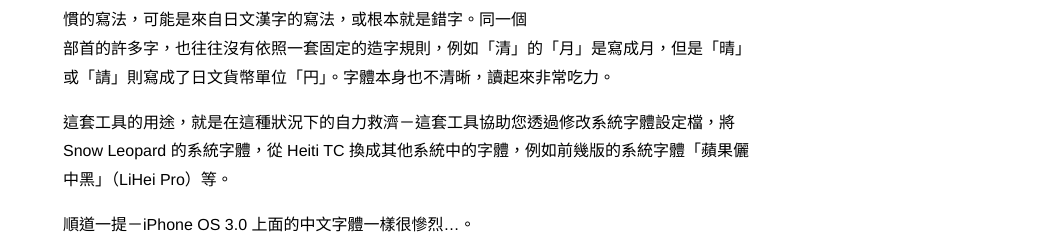
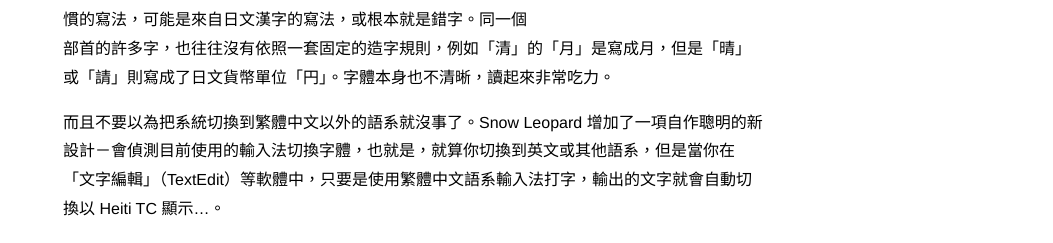
Before and after one commit to david50407/tcfail, a plain HTML site: page index.html in a window 1280 px wide. Shown: the part 685-928 px from the top of the page, without its empty margins (227-1280 px from the left). Drawn offline with Linux system fonts and the light colour scheme.

Commit message:
Updates content text.

```diff
--- a/index.html
+++ b/index.html
@@ -57,9 +57,8 @@
 
 	<p>Mac OS X 10.6 Snow Leopard 的預設中文字體－Heiti TC（或稱「黑體．繁」）可說是一場災難。如果你是麥金塔電腦中文語系的使用者，在您安裝了蘋果的最新的作業系統之後，大概第一件想要做的事情，就是趕快把這套字體換掉。－雖然正本清源的作法，是要求蘋果修正系統中字體的問題，在出貨之前也透過蘋果的 bug report 系統反應了，也跟新加坡那邊寫信了，但是蘋果就是已經拿這樣的東西出貨了。</p>
 	<p>Heiti TC 的問題包括：字體中有許多字根本不是標準或是在台灣習慣的寫法，可能是來自日文漢字的寫法，或根本就是錯字。同一個部首的許多字，也往往沒有依照一套固定的造字規則，例如「清」的「月」是寫成月，但是「晴」或「請」則寫成了日文貨幣單位「円」。字體本身也不清晰，讀起來非常吃力。</p>
-
+	<p>而且不要以為把系統切換到繁體中文以外的語系就沒事了。Snow Leopard 增加了一項自作聰明的新設計－會偵測目前使用的輸入法切換字體，也就是，就算你切換到英文或其他語系，但是當你在「文字編輯」（TextEdit）等軟體中，只要是使用繁體中文語系輸入法打字，輸出的文字就會自動切換以 Heiti TC 顯示…。</p>
 	<p>這套工具的用途，就是在這種狀況下的自力救濟－這套工具協助您透過修改系統字體設定檔，將 Snow Leopard 的系統字體，從 Heiti TC 換成其他系統中的字體，例如前幾版的系統字體「蘋果儷中黑」（LiHei Pro）等。</p>
-
 	<p>順道一提－iPhone OS 3.0 上面的中文字體一樣很慘烈…。</p>
 
 	<h2>系統需求</h2>
@@ -100,11 +99,8 @@
     <p>Snow Leopard 中文字體問題的背後，所隱藏的問題在於－許多的跨國企業就算有些好產品，但是就是會在某些地區市場上最需要、最關鍵的地方搞砸，例如以中文市場來說，就是字體與輸入法…等。而搞砸的原因不外乎，要不就是對這些地區的需求<b>不了解</b>，要不就是<b>不重視</b>。</p>
 
     <p>對抗「不了解」的方法就是讓對方聽到本土的聲音，例如，遇到這樣的問題，就直接去像是 <a href="http://bugreport.apple.com/">Apple bug report</a> 這些地方反應，去向<a href="http://www.apple.com/contact/">客服</a>反應，要多一些人去跟他們透過他們可以聽到的管道反應，而不是在自己的會員制論壇或是 BBS 上私下抱怨而已，能處理、解決您的問題的人，不見得會出沒在您出沒的地方。</p>
-
     <p>不讓他們聽到，Cupertino 那些人還會自以為讓日文、簡中、繁中都變成同一套黑體，不會有中日文混排字體粗細不一的問題，而自我感覺良好。</p>
-
     <p>對抗「不重視」的方法就是展現這塊市場的購買力。您可能會對自己有能力找到並使用盜版軟體，有能力破解 iPhone 或安裝 OSx86，而沾沾自喜洋洋得意，但是設身處地，你是廠商的話，一塊市場如果無利可圖，還會給予這塊市場多少的重視、花上多少心思？今天佔了便宜，換來的就是明天沒人為你服務。</p>
-
     <p>而不管怎樣，本土的需要，往往是本土的第三方開發者最知道，而如果你希望有人在本土市場上為你服務，這些人也需要經濟上的支持。不要期待什麼時候都會出現好心人幫你解決問題（尤其是免費的），你在 BBS 上說誰誰誰是好人的誇讚，又不能夠當飯吃。</p>
 
     <h2>聯絡方式</h2>
```
